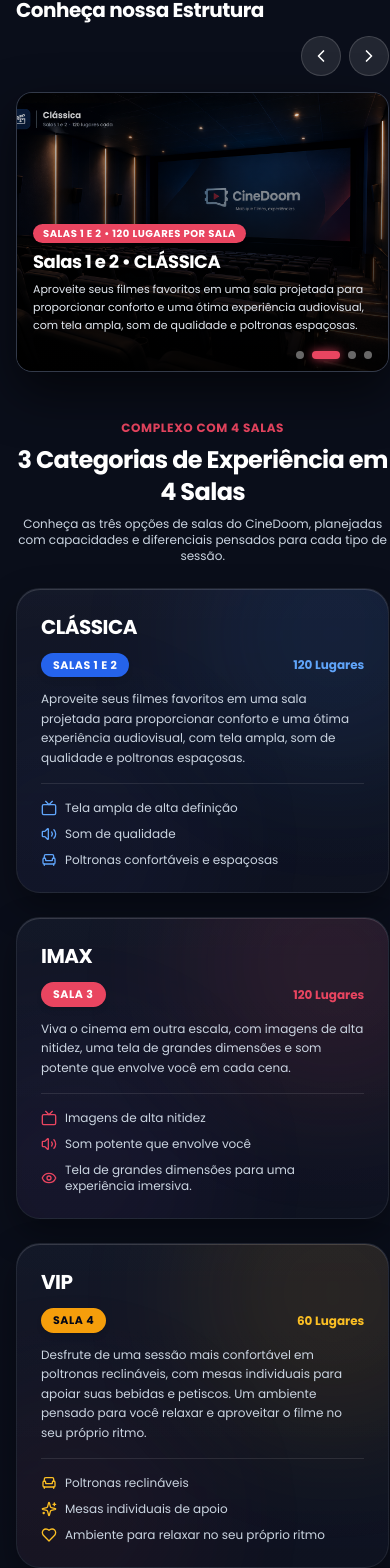
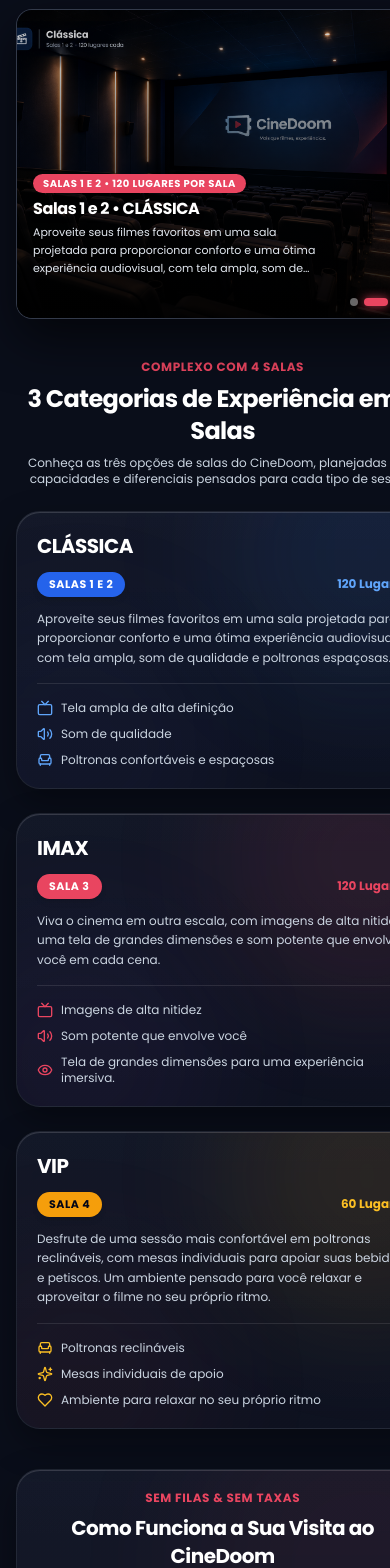
Before and after one commit to CINESOFT-SOLUTIONS/cinedoom-app, a Next.js app: page /sobre in a window 390 px wide. Shown: the part 409-1977 px from the top of the page. Built offline with nearby package versions, Linux system fonts and the light colour scheme; no server answers.

Commit message:
fix(sobre): otimizar responsividade e navegacao em telas estreitas e mobile

```diff
--- a/src/app/sobre/page.tsx
+++ b/src/app/sobre/page.tsx
@@ -61,6 +61,8 @@ export default function SobreCineDoomPage() {
   const [currentSlide, setCurrentSlide] = useState(0);
   const [isPaused, setIsPaused] = useState(false);
   const timerRef = useRef<NodeJS.Timeout | null>(null);
+  const touchStartX = useRef<number | null>(null);
+  const touchEndX = useRef<number | null>(null);
 
   // Auto-play do Carrossel (5 segundos), pausavel ao passar o mouse
   useEffect(() => {
@@ -83,13 +85,34 @@ export default function SobreCineDoomPage() {
     setCurrentSlide((prev) => (prev + 1) % SPACES_SLIDES.length);
   };
 
+  const handleTouchStart = (e: React.TouchEvent) => {
+    touchStartX.current = e.targetTouches[0].clientX;
+  };
+
+  const handleTouchMove = (e: React.TouchEvent) => {
+    touchEndX.current = e.targetTouches[0].clientX;
+  };
+
+  const handleTouchEnd = () => {
+    if (touchStartX.current === null || touchEndX.current === null) return;
+    const distance = touchStartX.current - touchEndX.current;
+    const minSwipeDistance = 45;
+    if (distance > minSwipeDistance) {
+      handleNextSlide();
+    } else if (distance < -minSwipeDistance) {
+      handlePrevSlide();
+    }
+    touchStartX.current = null;
+    touchEndX.current = null;
+  };
+
   return (
     <div className="min-h-screen bg-[#0A0E1A] text-neutralBg font-sans flex flex-col selection:bg-cta selection:text-white">
       {/* 1. Cabecalho Superior CineDoom (White Liquid Glass) */}
       <CineDoomHeader activePage="sobre" />
 
       {/* Conteudo Principal */}
-      <main className="flex-1 max-w-7xl mx-auto px-4 sm:px-6 lg:px-8 py-8 sm:py-12 md:py-14 space-y-12 sm:space-y-16 md:space-y-20">
+      <main className="flex-1 max-w-7xl mx-auto px-4 sm:px-6 lg:px-8 py-8 sm:py-12 md:py-14 space-y-10 sm:space-y-16 md:space-y-20">
         {/* ================= HERO PRINCIPAL ================= */}
         <section className="text-center max-w-3xl mx-auto space-y-4 pt-2">
           <div className="inline-flex items-center gap-2 px-4 py-1.5 rounded-full bg-cta/10 border border-cta/30 text-cta text-xs font-semibold uppercase tracking-wider shadow-sm animate-in fade-in duration-300">
@@ -113,7 +136,7 @@ export default function SobreCineDoomPage() {
           onMouseEnter={() => setIsPaused(true)}
           onMouseLeave={() => setIsPaused(false)}
         >
-          <div className="flex flex-col sm:flex-row sm:items-end justify-between gap-3">
+          <div className="flex flex-row items-end justify-between gap-3">
             <div>
               <span className="text-xs font-bold text-cta uppercase tracking-wider block">
                 Galeria dos Espaços
@@ -122,11 +145,11 @@ export default function SobreCineDoomPage() {
                 Conheça nossa Estrutura
               </h2>
             </div>
-            <div className="flex items-center gap-2 self-end sm:self-auto">
+            <div className="flex items-center gap-2 shrink-0">
               <button
                 type="button"
                 onClick={handlePrevSlide}
-                className="w-10 h-10 rounded-full bg-white/10 hover:bg-white/20 border border-white/15 text-white flex items-center justify-center transition-all cursor-pointer active:scale-95"
+                className="w-9 h-9 sm:w-10 sm:h-10 rounded-full bg-white/10 hover:bg-white/20 border border-white/15 text-white flex items-center justify-center transition-all cursor-pointer active:scale-95"
                 aria-label="Ambiente anterior"
               >
                 <ChevronLeft className="w-5 h-5" />
@@ -134,7 +157,7 @@ export default function SobreCineDoomPage() {
               <button
                 type="button"
                 onClick={handleNextSlide}
-                className="w-10 h-10 rounded-full bg-white/10 hover:bg-white/20 border border-white/15 text-white flex items-center justify-center transition-all cursor-pointer active:scale-95"
+                className="w-9 h-9 sm:w-10 sm:h-10 rounded-full bg-white/10 hover:bg-white/20 border border-white/15 text-white flex items-center justify-center transition-all cursor-pointer active:scale-95"
                 aria-label="Próximo ambiente"
               >
                 <ChevronRight className="w-5 h-5" />
@@ -143,7 +166,12 @@ export default function SobreCineDoomPage() {
           </div>
 
           {/* Janela de Visualizacao do Carrossel */}
-          <div className="relative w-full aspect-[4/3] sm:aspect-[21/9] min-h-[280px] sm:min-h-0 rounded-2xl sm:rounded-3xl overflow-hidden border border-white/15 shadow-[0_20px_50px_rgba(0,0,0,0.6)] group bg-slate-900">
+          <div
+            className="relative w-full aspect-[4/3] sm:aspect-[21/9] min-h-[310px] sm:min-h-0 rounded-2xl sm:rounded-3xl overflow-hidden border border-white/15 shadow-[0_20px_50px_rgba(0,0,0,0.6)] group bg-slate-900 touch-pan-y"
+            onTouchStart={handleTouchStart}
+            onTouchMove={handleTouchMove}
+            onTouchEnd={handleTouchEnd}
+          >
             {SPACES_SLIDES.map((slide, index) => {
               const isActive = index === currentSlide;
               return (
@@ -164,11 +192,11 @@ export default function SobreCineDoomPage() {
                   <div className="absolute inset-0 bg-gradient-to-t from-black/95 via-black/55 to-black/10 sm:from-black/90 sm:via-black/40 sm:to-transparent" />
 
                   {/* Legenda Informativa Flutuante */}
-                  <div className="absolute bottom-0 inset-x-0 p-4 pb-9 sm:p-8 md:p-10 space-y-1.5 sm:space-y-2 max-w-3xl">
+                  <div className="absolute bottom-0 inset-x-0 p-4 pb-10 sm:p-8 md:p-10 space-y-1 sm:space-y-2 max-w-3xl pr-24 sm:pr-8">
                     <span className="inline-block text-[10px] sm:text-[11px] font-bold uppercase tracking-wider px-2.5 sm:px-3 py-0.5 sm:py-1 rounded-full bg-cta text-white shadow-md">
                       {slide.badge}
                     </span>
-                    <h3 className="text-lg sm:text-2xl md:text-3xl font-bold text-white tracking-tight drop-shadow-md max-sm:leading-snug">
+                    <h3 className="text-base sm:text-2xl md:text-3xl font-bold text-white tracking-tight drop-shadow-md leading-snug">
                       {slide.title}
                     </h3>
                     <p className="text-[11px] sm:text-sm text-slate-200 leading-relaxed drop-shadow-sm max-w-2xl line-clamp-3 sm:line-clamp-none">
@@ -180,14 +208,14 @@ export default function SobreCineDoomPage() {
             })}
 
             {/* Indicadores em Bolinhas (Dots) */}
-            <div className="absolute bottom-3 right-4 sm:bottom-6 sm:right-8 z-20 flex items-center gap-2">
+            <div className="absolute bottom-3 right-3 sm:bottom-6 sm:right-8 z-20 flex items-center gap-1.5 sm:gap-2">
               {SPACES_SLIDES.map((_, idx) => (
                 <button
                   key={idx}
                   type="button"
                   onClick={() => setCurrentSlide(idx)}
                   className={`h-2 rounded-full transition-all cursor-pointer ${idx === currentSlide
-                    ? "w-7 bg-cta shadow-[0_0_10px_rgba(233,69,96,0.8)]"
+                    ? "w-6 sm:w-7 bg-cta shadow-[0_0_10px_rgba(233,69,96,0.8)]"
                     : "w-2 bg-white/40 hover:bg-white/70"
                     }`}
                   aria-label={`Ir para slide ${idx + 1}`}
@@ -220,7 +248,7 @@ export default function SobreCineDoomPage() {
               orb2Color="rgba(99, 102, 241, 0.20)"
               spotlightColor="rgba(59, 130, 246, 0.12)"
             >
-              <div className="p-6 sm:p-7 space-y-4 flex-1 flex flex-col justify-between">
+              <div className="p-5 sm:p-7 space-y-4 flex-1 flex flex-col justify-between">
                 <div className="space-y-3">
                   {/* 1. Nome da experiência */}
                   <h3 className="text-xl font-bold text-white tracking-tight">
@@ -269,7 +297,7 @@ export default function SobreCineDoomPage() {
               orb2Color="rgba(168, 85, 247, 0.22)"
               spotlightColor="rgba(233, 69, 96, 0.15)"
             >
-              <div className="p-6 sm:p-7 space-y-4 flex-1 flex flex-col justify-between">
+              <div className="p-5 sm:p-7 space-y-4 flex-1 flex flex-col justify-between">
                 <div className="space-y-3">
                   {/* 1. Nome da experiência */}
                   <h3 className="text-xl font-bold text-white tracking-tight">
@@ -319,7 +347,7 @@ export default function SobreCineDoomPage() {
               orb2Color="rgba(233, 69, 96, 0.20)"
               spotlightColor="rgba(245, 158, 11, 0.14)"
             >
-              <div className="p-6 sm:p-7 space-y-4 flex-1 flex flex-col justify-between">
+              <div className="p-5 sm:p-7 space-y-4 flex-1 flex flex-col justify-between">
                 <div className="space-y-3">
                   {/* 1. Nome da experiência */}
                   <h3 className="text-xl font-bold text-white tracking-tight">
@@ -365,8 +393,8 @@ export default function SobreCineDoomPage() {
         {/* ================= COMO FUNCIONA (EXPERIENCIA DESCOMPLICADA) ================= */}
         <InteractiveGlowCard
           as="section"
-          className="p-8 sm:p-10 rounded-3xl liquid-glass-card border border-white/15 shadow-2xl"
-          contentClassName="space-y-8"
+          className="p-5 sm:p-8 md:p-10 rounded-3xl liquid-glass-card border border-white/15 shadow-2xl"
+          contentClassName="space-y-6 sm:space-y-8"
           orb1Color="rgba(233, 69, 96, 0.16)"
           orb2Color="rgba(59, 130, 246, 0.12)"
           spotlightColor="rgba(255, 255, 255, 0.05)"
@@ -376,16 +404,16 @@ export default function SobreCineDoomPage() {
             <span className="text-xs font-bold text-cta uppercase tracking-wider block">
               Sem Filas & Sem Taxas
             </span>
-            <h2 className="text-2xl sm:text-3xl font-bold text-white tracking-tight">
+            <h2 className="text-xl sm:text-3xl font-bold text-white tracking-tight">
               Como Funciona a Sua Visita ao CineDoom
             </h2>
           </div>
 
-          <div className="grid grid-cols-1 md:grid-cols-3 gap-6 relative">
+          <div className="grid grid-cols-1 md:grid-cols-3 gap-4 sm:gap-6 relative">
             {/* Passo 1 */}
             <InteractiveGlowCard
-              className="p-6 rounded-2xl bg-white/[0.04] hover:bg-white/[0.07] border border-white/10 hover:border-cta/40 transition-all duration-300 group"
-              contentClassName="space-y-3"
+              className="p-5 sm:p-6 rounded-2xl bg-white/[0.04] hover:bg-white/[0.07] border border-white/10 hover:border-cta/40 transition-all duration-300 group"
+              contentClassName="space-y-2.5 sm:space-y-3"
               orb1Color="rgba(233, 69, 96, 0.30)"
               orb2Color="rgba(147, 51, 234, 0.20)"
               spotlightColor="rgba(233, 69, 96, 0.12)"
@@ -402,8 +430,8 @@ export default function SobreCineDoomPage() {
 
             {/* Passo 2 */}
             <InteractiveGlowCard
-              className="p-6 rounded-2xl bg-white/[0.04] hover:bg-white/[0.07] border border-white/10 hover:border-amber-400/40 transition-all duration-300 group"
-              contentClassName="space-y-3"
+              className="p-5 sm:p-6 rounded-2xl bg-white/[0.04] hover:bg-white/[0.07] border border-white/10 hover:border-amber-400/40 transition-all duration-300 group"
+              contentClassName="space-y-2.5 sm:space-y-3"
               orb1Color="rgba(245, 158, 11, 0.30)"
               orb2Color="rgba(234, 88, 12, 0.20)"
               spotlightColor="rgba(245, 158, 11, 0.12)"
@@ -420,8 +448,8 @@ export default function SobreCineDoomPage() {
 
             {/* Passo 3 */}
             <InteractiveGlowCard
-              className="p-6 rounded-2xl bg-white/[0.04] hover:bg-white/[0.07] border border-white/10 hover:border-emerald-400/40 transition-all duration-300 group"
-              contentClassName="space-y-3"
+              className="p-5 sm:p-6 rounded-2xl bg-white/[0.04] hover:bg-white/[0.07] border border-white/10 hover:border-emerald-400/40 transition-all duration-300 group"
+              contentClassName="space-y-2.5 sm:space-y-3"
               orb1Color="rgba(16, 185, 129, 0.30)"
               orb2Color="rgba(14, 165, 233, 0.20)"
               spotlightColor="rgba(16, 185, 129, 0.12)"
@@ -441,7 +469,7 @@ export default function SobreCineDoomPage() {
         {/* ================= CHAMADA PARA AÇÃO (CTA) ================= */}
         <InteractiveGlowCard
           as="section"
-          className="p-6 sm:p-10 md:p-12 rounded-3xl bg-gradient-to-r from-[#1A2238] via-[#16213E] to-[#12182B] border border-white/15 text-center shadow-2xl"
+          className="p-5 sm:p-10 md:p-12 rounded-3xl bg-gradient-to-r from-[#1A2238] via-[#16213E] to-[#12182B] border border-white/15 text-center shadow-2xl"
           contentClassName="space-y-4 sm:space-y-5"
           orb1Color="rgba(233, 69, 96, 0.35)"
           orb2Color="rgba(245, 158, 11, 0.25)"
@@ -461,7 +489,7 @@ export default function SobreCineDoomPage() {
                 className="inline-flex items-center justify-center gap-2 px-5 sm:px-6 py-3 sm:py-3.5 rounded-full bg-cta hover:bg-cta-hover text-white text-xs sm:text-sm font-bold shadow-lg shadow-cta/30 hover:shadow-cta/40 hover:scale-105 active:scale-95 transition-all w-full sm:w-auto"
               >
                 <span>Ver Filmes e Programação em Cartaz</span>
-                <ArrowRight className="w-4 h-4" />
+                <ArrowRight className="w-4 h-4 shrink-0" />
               </Link>
             </div>
           </div>
```
